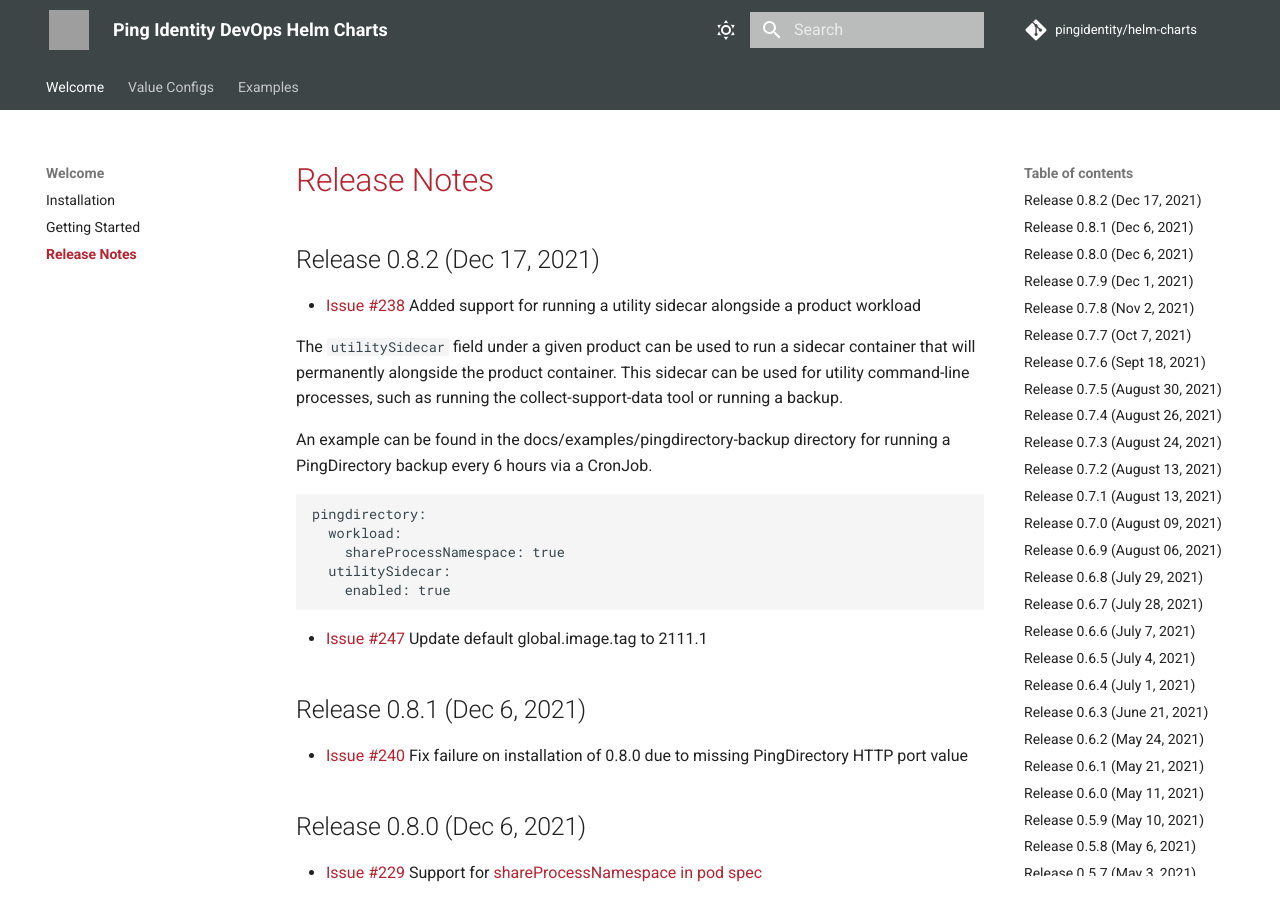
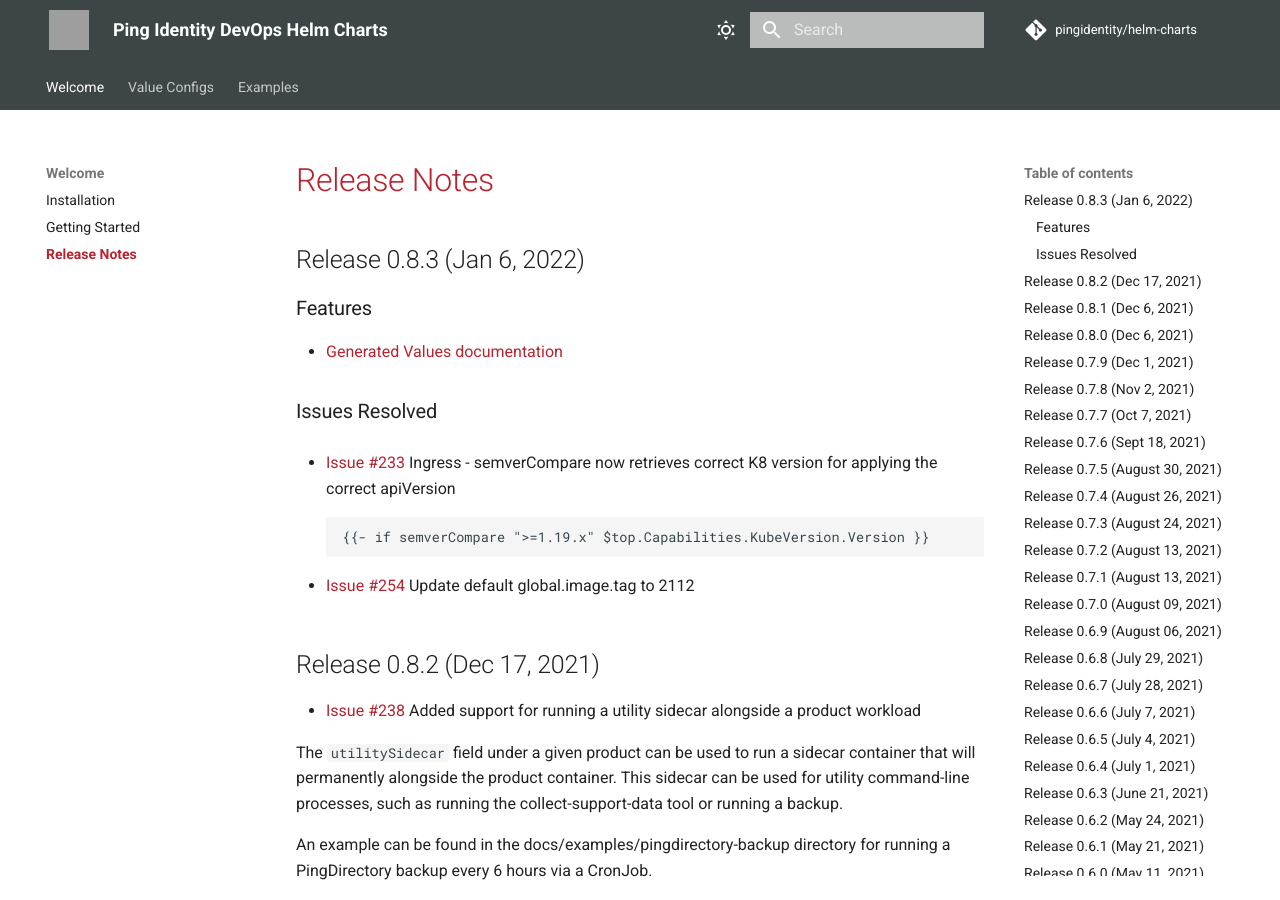
Before and after one commit to pingidentity/helm-charts, an MkDocs documentation site: the page built from docs/release-notes.md, in a window 1280 px wide and 900 px high. Built offline with MkDocs 1.6.1 and Material for MkDocs 9.7.7, drawn with Linux system fonts in a browser that asks for light colours; comment, search, counter and statistics services are not loaded; grey boxes are pictures that could not be loaded.

Commit message:
Release 0.8.3

````diff
--- a/docs/release-notes.md
+++ b/docs/release-notes.md
@@ -1,5 +1,16 @@
 # Release Notes
 
+## Release 0.8.3 (Jan 6, 2022)
+
+### Features ###
+- [Generated Values documentation](https://helm.pingidentity.com/config/supported-values)
+### Issues Resolved ###
+* [Issue #233](https://github.com/pingidentity/helm-charts/issues/235) Ingress - semverCompare now retrieves correct K8 version for applying the correct apiVersion
+  ```
+  {{- if semverCompare ">=1.19.x" $top.Capabilities.KubeVersion.Version }}
+  ```
+
+* [Issue #254](https://github.com/pingidentity/helm-charts/issues/254) Update default global.image.tag to 2112
 ## Release 0.8.2 (Dec 17, 2021)
 
 * [Issue #238](https://github.com/pingidentity/helm-charts/issues/238) Added support for running a utility sidecar alongside a product workload
````
Also changed, not shown: docs/config/supported-values.md (+1 -1 lines), docs/examples/everything.yaml (+11 -7 lines), docs/examples/pingfederate.yaml (+14 -2 lines), docs/examples/simple-sync.yaml (+7 -3 lines), 2 other files.
